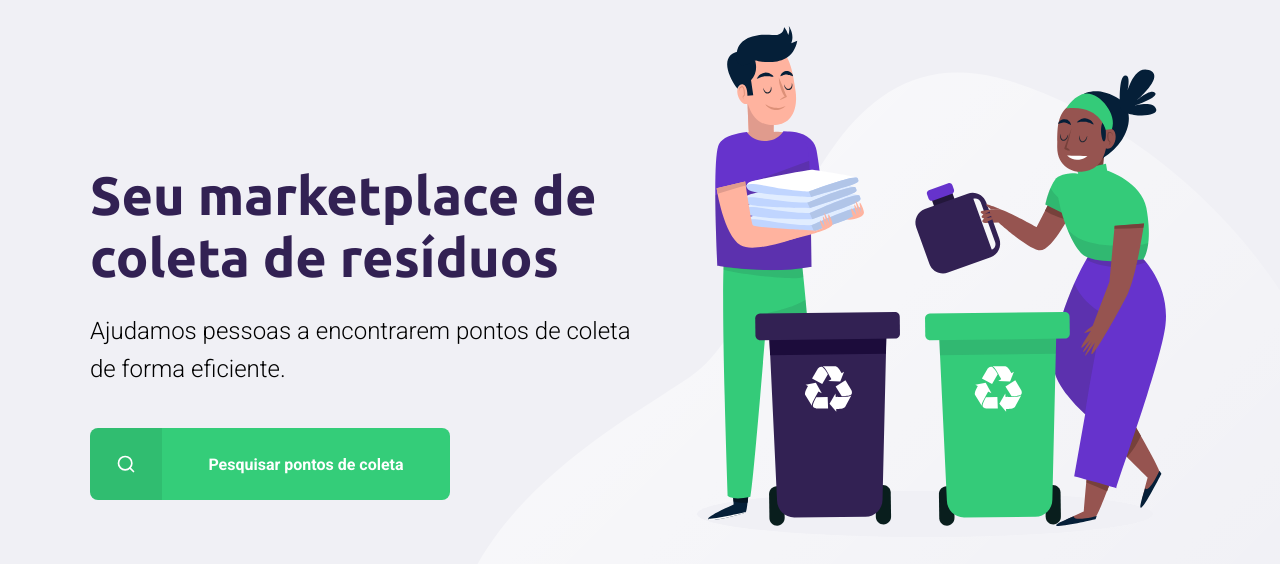
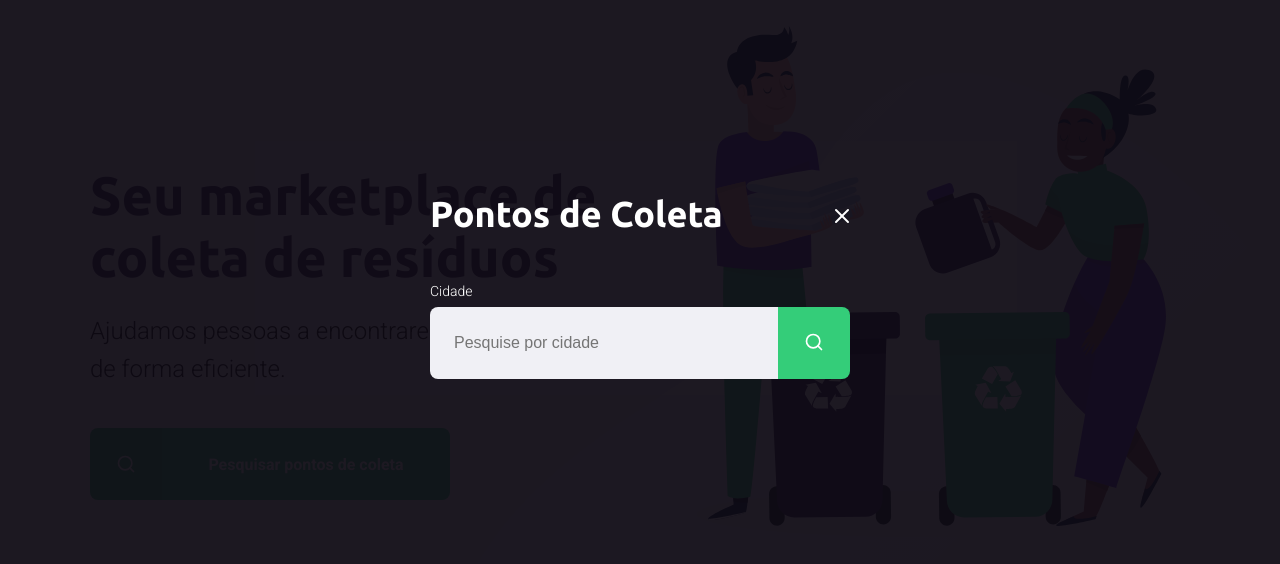
Before and after one commit to vyctoriak/nlw-01, a plain HTML site: page index.html in a window 1280 px wide. Both pictures are taken after a click on the link "Pesquisar pontos de coleta". Shown: the part 114-678 px from the top of the page. Drawn offline with Linux system fonts and the light colour scheme.

Commit message:
modal de pesquisar ponto de coleta

```diff
--- a/index.html
+++ b/index.html
@@ -2,9 +2,12 @@
 <html lang="pt_br">
 
 <head>
-  <link href="https://fonts.googleapis.com/css2?family=Roboto:wght@300;700&family=Ubuntu:wght@700&display=swap" rel="stylesheet">
+  <link href="https://fonts.googleapis.com/css2?family=Roboto:wght@300;700&family=Ubuntu:wght@700&display=swap"
+    rel="stylesheet">
   <link rel="stylesheet" href="./styles/main.css">
   <link rel="stylesheet" href="/styles/home.css">
+  <link rel="stylesheet" href="/styles/modal.css">
+
   <link rel="stylesheet" href="./styles/responsive.css">
 
   <meta charset="UTF-8">
@@ -34,6 +37,31 @@
     </div>
   </div>
 
+  <div id="modal" class="hide">
+    <div class="content">
+      <div class="header">
+        <h1>Pontos de Coleta</h1>
+        <a href="#">Fechar</a>
+      </div>
+
+      <form action="">
+        <label for="search">Cidade</label>
+        <div class="search field">
+          <input
+          type="text"
+          name="search"
+          placeholder="Pesquise por cidade"
+          >
+          <button>
+            <img src="/assets/search.svg" alt="Buscar">
+          </button>
+
+        </div>
+      </form>
+    </div>
+  </div>
+
+  <script src="/scripts/index.js"></script>
 </body>
 
 </html>
--- /dev/null
+++ b/scripts/index.js
@@ -0,0 +1,11 @@
+const buttonSearch = document.querySelector("#page-home main a");
+const modal = document.querySelector("#modal");
+const close = document.querySelector("#modal .header a")
+
+buttonSearch.addEventListener("click", () => {
+  modal.classList.remove("hide")
+})
+
+close.addEventListener("click", () => {
+  modal.classList.add("hide")
+})
--- a/styles/main.css
+++ b/styles/main.css
@@ -1,6 +1,7 @@
 :root {
   --title-color: #322153;
-  --primary-color: #34cd79
+  --primary-color: #34cd79;
+  --second-color: #f0f0f5;
 }
 
 * {
--- /dev/null
+++ b/styles/modal.css
@@ -0,0 +1,91 @@
+#modal {
+  background-color: #0e0a14ef;
+
+  width: 100vw;
+  height: 100vh;
+
+  position: fixed;
+  top: 0;
+
+  display: flex;
+  justify-content: center;
+  align-items: center;
+
+  transition: 400ms;
+}
+
+#modal.hide {
+  display: none;
+}
+
+#modal .content {
+  color: white;
+
+  width: 420px;
+}
+
+#modal .header {
+  display: flex;
+  align-items: center;
+  justify-content: space-between;
+  margin-bottom: 48px;
+}
+
+#modal .header a {
+  background-image: url("/assets/x.svg");
+
+  width: 20px;
+  height: 20px;
+
+  display: flex;
+
+  font-size: 0.01px;
+}
+
+#modal .header h1 {
+  color: white;
+
+  font-size: 36px;
+  line-height: 42px;
+
+}
+
+#modal form label {
+  font-size: 14px;
+  line-height: 16px;
+
+  display: block;
+  margin-bottom: 8px;
+}
+
+#modal form .field {
+  display: flex;
+}
+
+#modal form input {
+  flex: 1;
+
+  background-color: var(--second-color);
+
+  border-radius: 8px 0 0 8px;
+  border: 0;
+
+  padding: 16px 24px;
+  font-size: 16px;
+  color: #6c6c80;
+  /* outline: none; */
+}
+
+#modal form button {
+  width: 72px;
+  height: 72px;
+
+  background-color: var(--primary-color);
+
+  border: 0;
+  border-radius: 0 8px 8px 0;
+}
+
+#modal form button:hover {
+  background-color: #2fb85e;
+}
```
